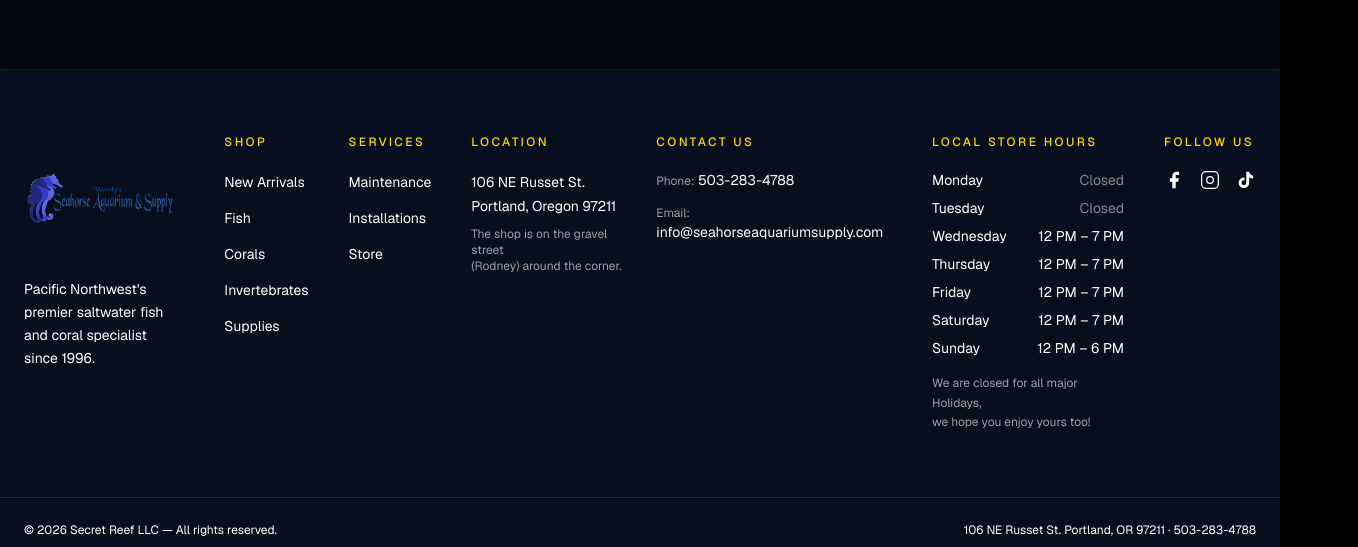
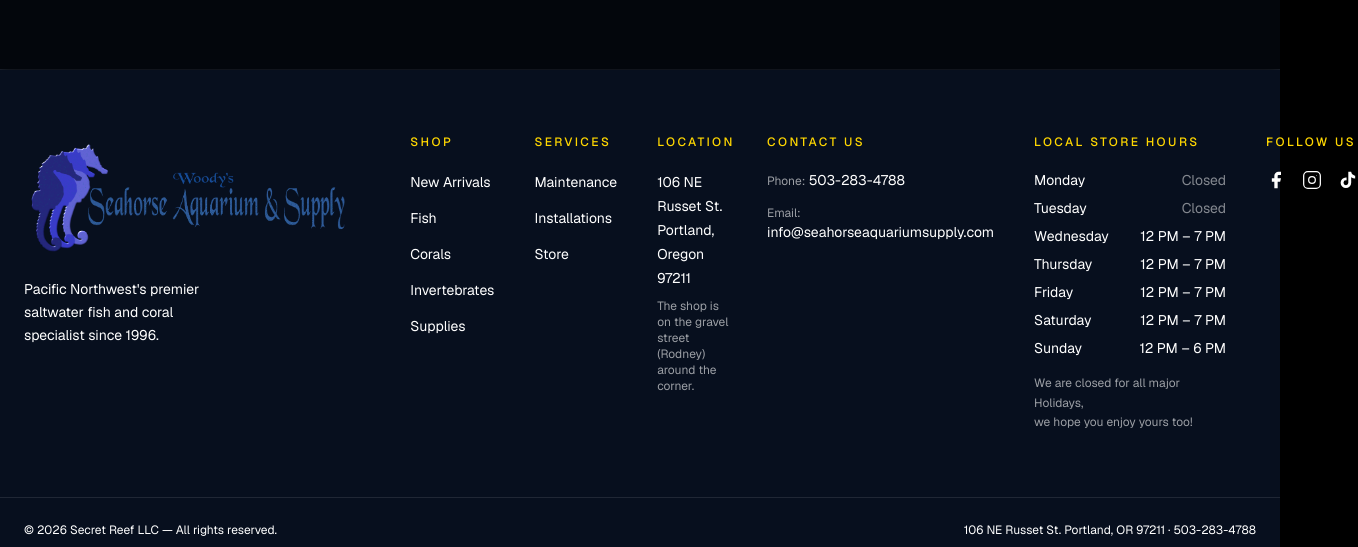
Before and after one commit to locallfs/seahorse, a Next.js app: page / in a window 1280 px wide. Shown: the part 4863-5410 px from the top of the page, 1358 px wide, since content can reach past the window. Built offline with nearby package versions, Linux system fonts and the light colour scheme; no server answers; what @medusajs/js-sdk would draw is missing.

Commit message:
Footer: logo outside left, columns inside max-w-screen-xl container
Co-Authored-By: Claude Opus 4.6 <noreply@anthropic.com>

```diff
--- a/components/Footer.tsx
+++ b/components/Footer.tsx
@@ -28,9 +28,9 @@ const hours = [
 export default function Footer() {
   return (
     <footer className="bg-ocean-900 border-t border-white/10 mt-auto">
-      <div className="max-w-screen-xl mx-auto px-6 py-16">
-        <div className="grid grid-cols-1 md:grid-cols-3 lg:grid-cols-[auto_auto_auto_auto_auto_auto] gap-x-10 gap-y-8 lg:justify-between">
-          <div className="lg:col-span-1">
+      <div className="py-16 px-6">
+        <div className="flex flex-col lg:flex-row gap-10">
+          <div className="flex-shrink-0">
             <Image
               src="/images/LogoFullNameOnly.png"
               alt="Woody's Seahorse Aquarium & Supply"
@@ -38,12 +38,14 @@ export default function Footer() {
               height={140}
               className="h-32 w-auto object-contain mb-4"
             />
-            <p className="text-white text-sm leading-relaxed">
+            <p className="text-white text-sm leading-relaxed max-w-[200px]">
               Pacific Northwest&apos;s premier saltwater fish and coral
               specialist since 1996.
             </p>
           </div>
 
+          <div className="max-w-screen-xl mx-auto w-full">
+            <div className="grid grid-cols-1 md:grid-cols-3 lg:grid-cols-[auto_auto_auto_auto_auto] gap-x-10 gap-y-8 lg:justify-between">
               <div>
                 <p className="text-xs tracking-[0.2em] uppercase text-[#FFD700] font-medium mb-5">
                   Shop
@@ -165,6 +167,8 @@ export default function Footer() {
               </div>
             </div>
           </div>
+        </div>
+      </div>
 
       <div className="border-t border-white/10">
         <div className="max-w-screen-xl mx-auto px-6 py-6 flex flex-col sm:flex-row items-center justify-between gap-4">
```
Lines whose indentation alone changed are shown as unchanged.
